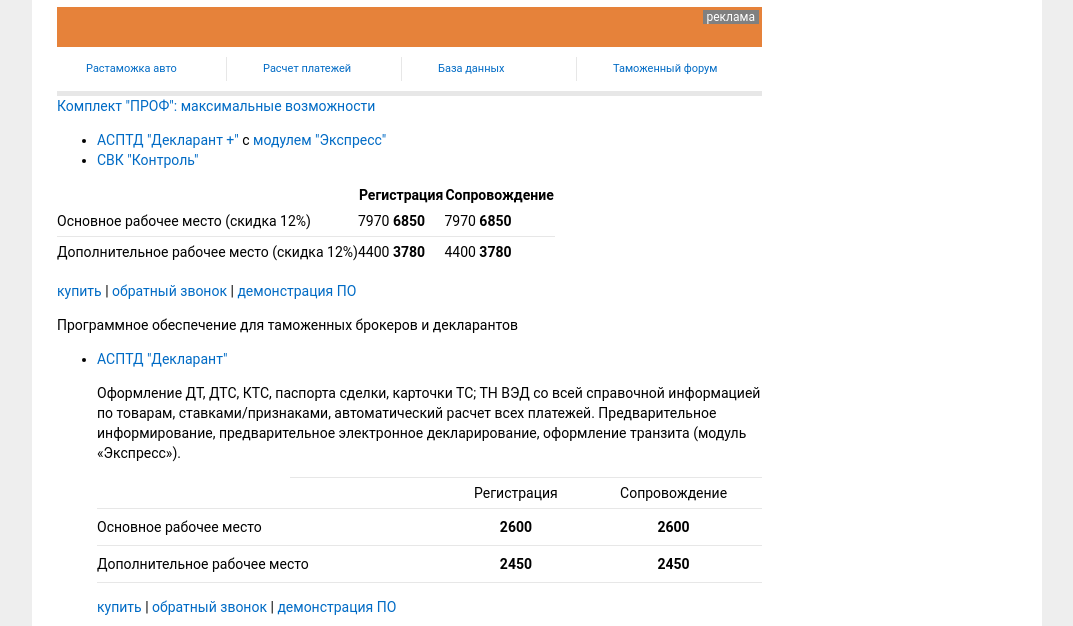
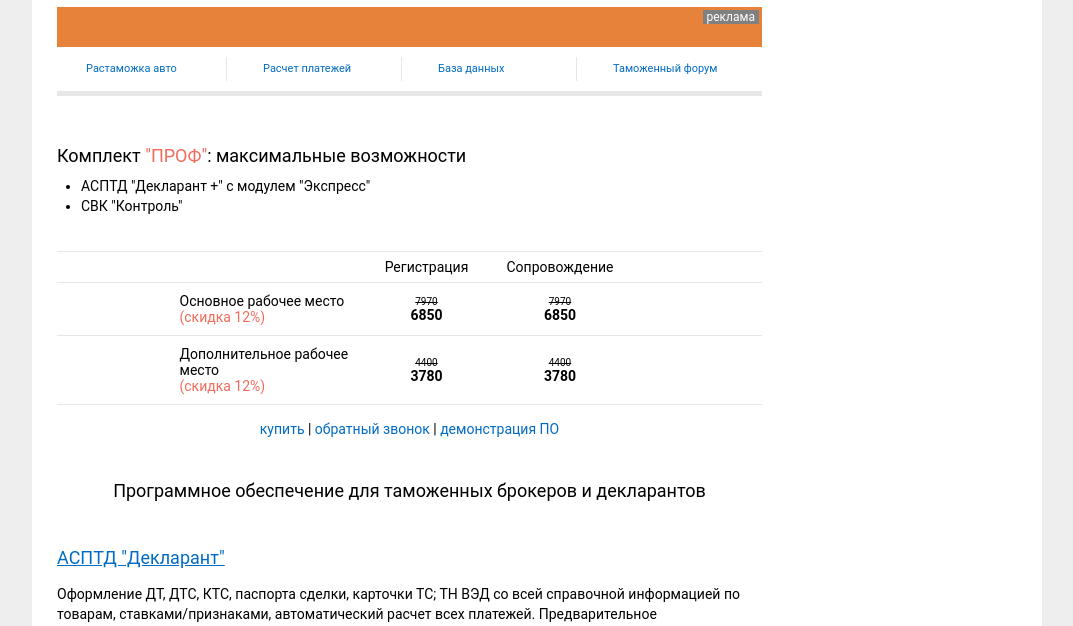
Before and after one commit to pavellbor/tks, a website: page source/price.html in a window 1280 px wide. Shown: the part 170-796 px from the top of the page, without its empty margins (103-1176 px from the left). Drawn offline with nearby package versions, Linux system fonts and the light colour scheme; files that its build step writes are made by us from their sources; a web font is replaced by a local one.

Commit message:
Свёрстана мобильная версия страницы Прайс Лист

```diff
--- a/source/price.html
+++ b/source/price.html
@@ -101,7 +101,7 @@
                             </p>
                             <div class="price__set-price">
                                 <table
-                                    class="software-section__custom-table custom-table custom-table--software-section">
+                                    class="software-section__custom-table custom-table custom-table--price">
                                     <tr class="custom-table__row as-desktop">
                                         <th class="custom-table__heading"></th>
                                         <th class="custom-table__heading">Регистрация</th>
@@ -116,14 +116,14 @@
                                         <td class="custom-table__col">
                                             <span class="custom-table__heading as-mobile">Регистрация, руб. </span>
                                             <div class="custom-table__data">
-                                                <span class="custom-table__data--bold">2600</span>
+                                                <span class="custom-table__data--bold">3600</span>
                                             </div>
                                         </td>
                                         <td class="custom-table__col">
                                             <span class="custom-table__heading as-mobile">Сопровождение, руб. в
                                                 месяц</span>
                                             <div class="custom-table__data">
-                                                <span class="custom-table__data--bold">2600</span>
+                                                <span class="custom-table__data--bold">3600</span>
                                             </div>
                                         </td>
                                     </tr>
--- a/source/scss/base/_vars.scss
+++ b/source/scss/base/_vars.scss
@@ -21,6 +21,7 @@
 $color-light-gray: #989898;
 $color-light-gray-secondary: #7d7d7d;
 $color-white: #ffffff;
+$color-primary-red: #F26B5B;
 
 // Offsets
 $offset-x-mobile: 15px;
--- a/source/scss/components/_custom-table.scss
+++ b/source/scss/components/_custom-table.scss
@@ -311,3 +311,130 @@
     }
   }
 }
+
+.custom-table--price {
+  @media (max-width: $mobile-width) {
+    margin-bottom: 10px;
+
+    .custom-table__row {
+      display: flex;
+      flex-direction: column;
+    }
+
+    .custom-table__row:not(.as-desktop)+.custom-table__row {
+      margin-top: 0px;
+      border-top: none;
+    }
+
+    .custom-table__heading {
+      margin-bottom: 0;
+      padding: 0;
+      font-weight: 400;
+      line-height: 1;
+    }
+
+    .custom-table__col {
+      flex-direction: row;
+      justify-content: space-between;
+      align-items: center;
+      padding: 12px 0;
+      border-bottom: 1px solid $color-divider;
+
+      &--desc {
+        justify-content: center;
+        padding: 14px 0;
+        border-bottom: 1px solid $color-white;
+      }
+    }
+
+    .custom-table__data--bold {
+      margin-left: 5px;
+      padding-right: 41px;
+      font-size: 16px;
+      font-weight: 700;
+    }
+
+    .custom-table__data--crossed {
+      font-size: 14px;
+      text-decoration: line-through;
+    }
+
+  }
+
+  @media (min-width: $desktop-width) {
+    display: flex;
+    margin-bottom: 13px;
+
+    .custom-table__row {
+      display: grid;
+      grid-template-columns: 193px 108px 159px;
+      justify-content: center;
+      align-items: center;
+      border-bottom: 1px solid $color-divider;
+
+      &:first-child {
+        border-top: 1px solid $color-divider;
+      }
+    }
+
+    .custom-table__row:not(.as-desktop)+.custom-table__row {
+      margin-top: 0px;
+      border-top: none;
+    }
+
+    .custom-table__heading {
+      justify-self: center;
+      margin-bottom: 0;
+      padding: 8px 0;
+      font-weight: 400;
+      line-height: 1;
+    }
+
+    .custom-table__heading:first-child {
+      position: relative;
+    }
+
+    .custom-table__heading:first-child::before {
+      content: "";
+      position: absolute;
+      top: -7px;
+      left: -97px;
+      width: 193px;
+      height: 1px;
+      background-color: $color-bg-main;
+    }
+
+    .custom-table__heading:first-child::after {
+      content: "";
+      position: absolute;
+      top: 21px;
+      left: -97px;
+      width: 193px;
+      height: 1px;
+      background-color: $color-bg-main;
+    }
+
+    .custom-table__col {
+      padding: 10px 0;
+      border: none;
+
+
+      .custom-table__data {
+        display: flex;
+        flex-direction: column;
+      }
+
+      .custom-table__data--crossed {
+        align-self: center;
+        font-size: 10px;
+        text-decoration: line-through;
+      }
+
+      .custom-table__data--bold {
+        align-self: center;
+        font-size: 14px;
+        font-weight: 700;
+      }
+    }
+  }
+}
--- /dev/null
+++ b/source/scss/components/_price.scss
@@ -0,0 +1,82 @@
+.price {
+    padding-top: 25px;
+}
+
+.price__set {
+    padding-top: 25px;
+}
+
+.price__set-title {
+    margin: 0;
+    margin-bottom: 10px;
+    padding: 0;
+    font-size: 18px;
+}
+
+.price__set-title-link,
+.price__set-item-link {
+    display: contents;
+    color: $color;
+    line-height: 1;
+}
+
+.price__set-list {
+    margin: 0;
+    margin-bottom: 15px;
+    padding: 0;
+    padding-left: 24px;
+}
+
+.price__set-price {
+    padding-top: 20px;
+}
+
+.price__feedback {
+    text-align: center;
+}
+
+.price__software {
+    padding-top: 28px;
+}
+
+.price__software-title {
+    margin: 0;
+    margin-bottom: 17px;
+    padding: 0;
+    font-size: 18px;
+    text-align: center;
+}
+
+.price__software-list {
+    margin: 0;
+    padding: 0;
+    padding-top: 30px;
+    list-style: none;
+}
+
+.price__software-item-title {
+    font-size: 18px;
+    color: $color-primary;
+    text-decoration: underline;
+}
+
+.price__software-item-desc {
+    position: relative;
+    margin: 0;
+    padding: 0;
+    padding-top: 15px;
+}
+
+.price__software-item-desc::before {
+    content: "";
+    position: absolute;
+    bottom: -20px;
+    left: 0;
+    width: 100%;
+    height: 1px;
+    background-color: $color-divider;
+}
+
+.text-red {
+    color: $color-primary-red;
+}
--- a/source/scss/main.scss
+++ b/source/scss/main.scss
@@ -31,6 +31,7 @@
 @import "./components/authors-columns-authors";
 @import "./components/software-section";
 @import "./components/item-price";
+@import "./components/price";
 
 @import "./components/alert";
 @import "./components/code-selection-table";
```
